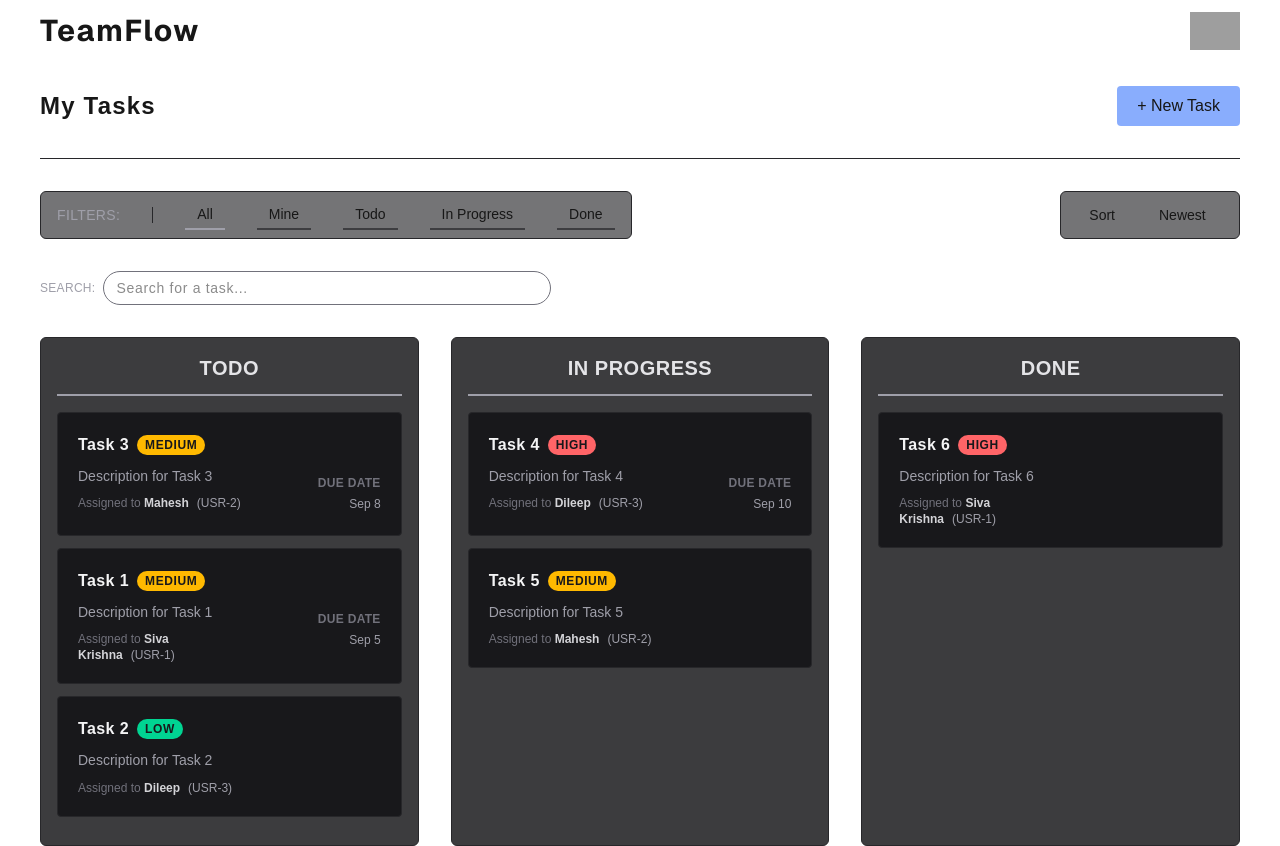
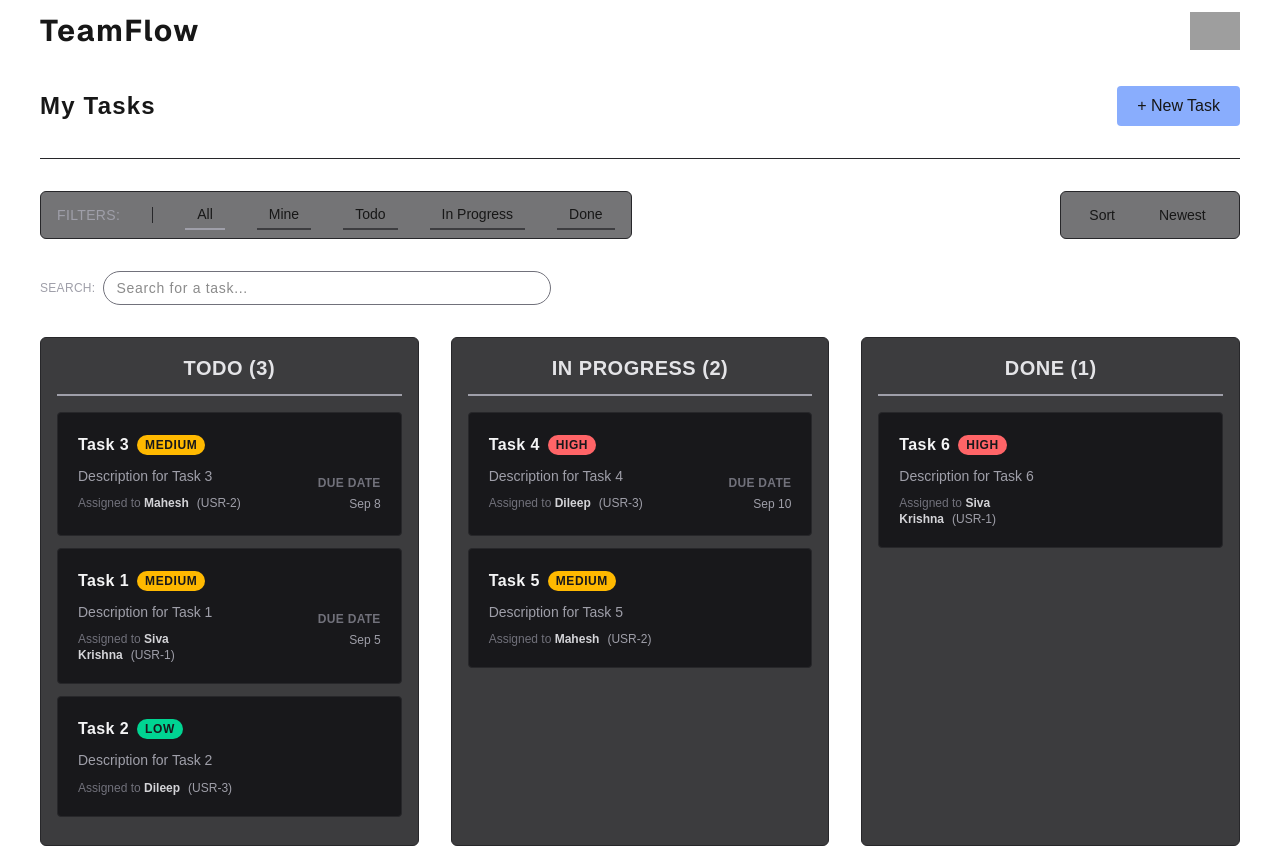
Before and after one commit to SivaKrishna6745/TeamFlow, a Next.js app: page / in a window 1280 px wide. Built offline with nearby package versions, Linux system fonts and the light colour scheme; grey boxes are pictures that could not be loaded.

Commit message:
feat: Add task count to columns

```diff
--- a/src/components/TaskColumn.tsx
+++ b/src/components/TaskColumn.tsx
@@ -32,7 +32,7 @@ const TaskColumn = ({ status, tasks, editTask, deleteTask, dragStart, dragOver,
             className={`bg-zinc-800/90 border rounded-md p-4 transition-all duration-75 ${isDragOver ? 'border-zinc-600 shadow-sm shadow-white/20' : 'border-zinc-800'}`}
         >
             <h2 className="text-xl font-bold uppercase text-center mb-4 text-zinc-200 tracking-wide pb-3 border-b-2 border-zinc-400">
-                {status}
+                {status} ({tasks.length})
             </h2>
             {tasks.length === 0 ? (
                 <p className="text-center text-sm text-zinc-500 py-8">No tasks here</p>
```
